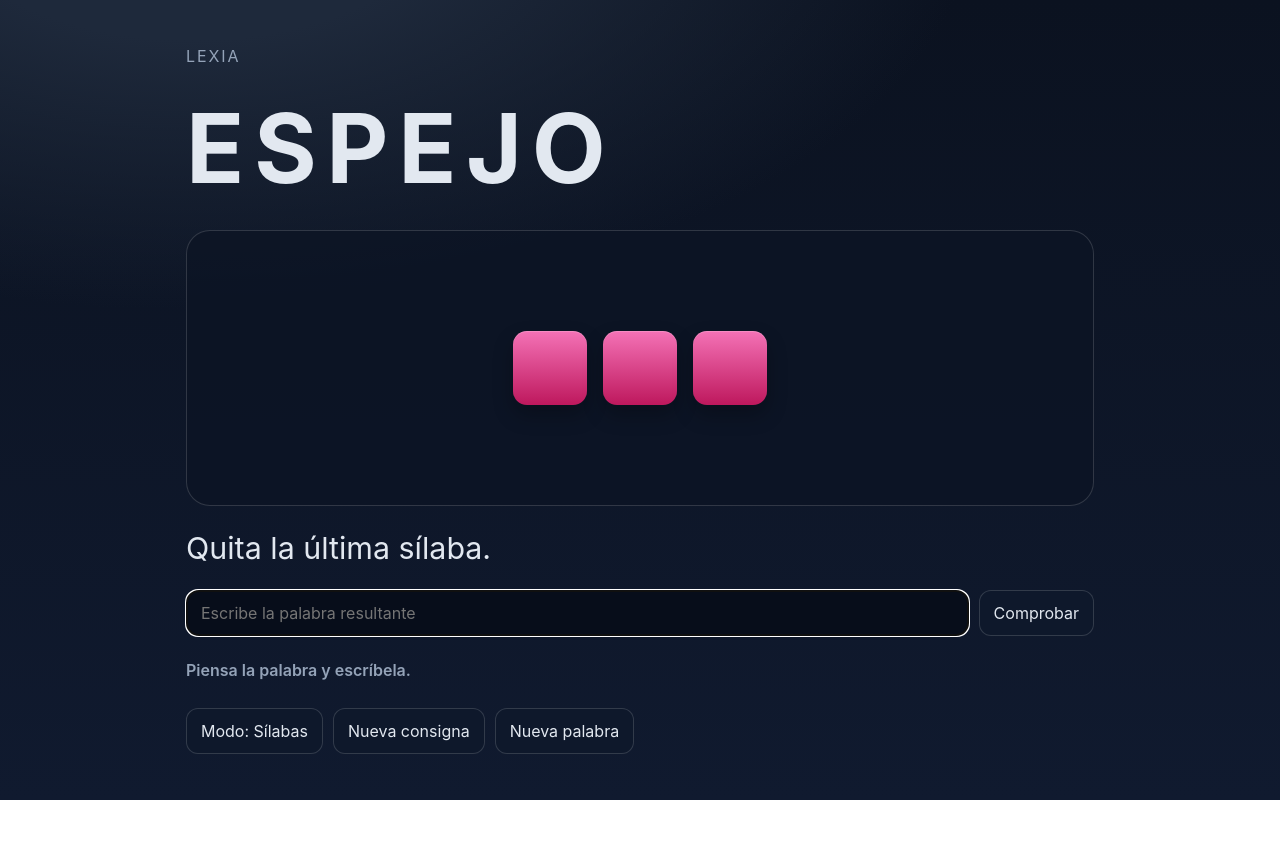
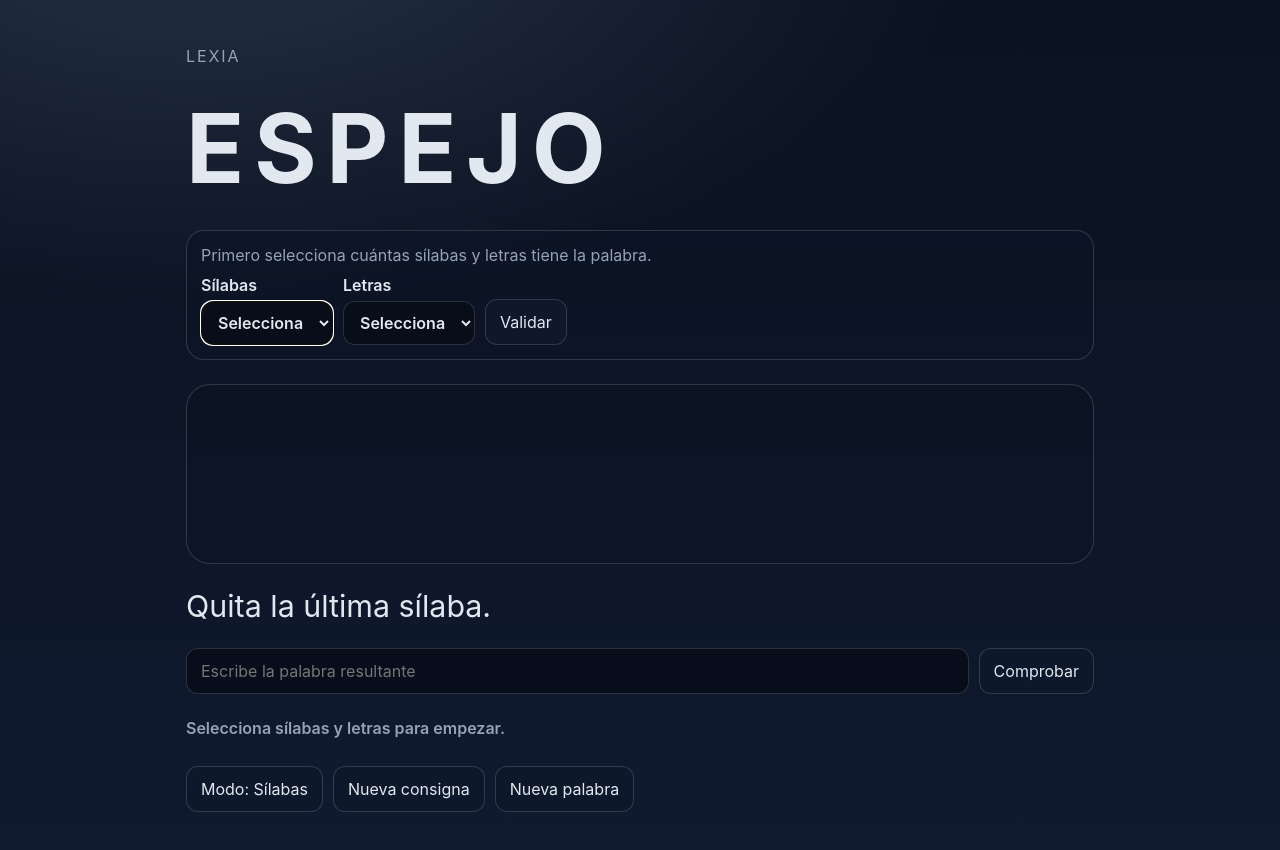
Before and after one commit to andrepane/juego, a plain HTML site: page index.html in a window 1280 px wide. Before the commit the page ends 800 px from the top, so only its background shows below. Drawn offline with Linux system fonts and the light colour scheme.

Commit message:
Añade selector inicial de sílabas y letras con validación

```diff
--- a/index.html
+++ b/index.html
@@ -10,6 +10,25 @@
   <main class="app" aria-label="Actividad metalingüística">
     <p class="eyebrow">LEXIA</p>
     <h1 id="word-display" class="word">TOMATE</h1>
+
+    <section id="setup-zone" class="setup-zone" aria-label="Selector inicial">
+      <p class="setup-title">Primero selecciona cuántas sílabas y letras tiene la palabra.</p>
+      <div class="setup-controls">
+        <label>
+          Sílabas
+          <select id="syllables-select">
+            <option value="">Selecciona</option>
+          </select>
+        </label>
+        <label>
+          Letras
+          <select id="letters-select">
+            <option value="">Selecciona</option>
+          </select>
+        </label>
+        <button id="setup-btn" type="button">Validar</button>
+      </div>
+    </section>
 
     <section class="tiles-zone" aria-label="Representación estructural">
       <div id="tiles" class="tiles"></div>
--- a/main.js
+++ b/main.js
@@ -9,6 +9,10 @@ const refs = {
   answerForm: document.querySelector('#answer-form'),
   answerInput: document.querySelector('#answer-input'),
   feedback: document.querySelector('#feedback'),
+  setupZone: document.querySelector('#setup-zone'),
+  syllablesSelect: document.querySelector('#syllables-select'),
+  lettersSelect: document.querySelector('#letters-select'),
+  setupBtn: document.querySelector('#setup-btn'),
   modeBtn: document.querySelector('#mode-btn'),
   nextBtn: document.querySelector('#next-btn'),
   wordBtn: document.querySelector('#word-btn')
@@ -17,8 +21,30 @@ const refs = {
 const state = {
   mode: 'syllables',
   word: 'TOMATE',
-  challenge: null
+  challenge: null,
+  setupDone: false
 };
+
+function expectedStructure() {
+  return {
+    syllables: engine.splitSyllables(state.word).length,
+    letters: state.word.length
+  };
+}
+
+function fillSetupSelectors() {
+  const limits = { syllables: 6, letters: 12 };
+  refs.syllablesSelect.innerHTML = '<option value="">Selecciona</option>';
+  refs.lettersSelect.innerHTML = '<option value="">Selecciona</option>';
+
+  for (let i = 1; i <= limits.syllables; i += 1) {
+    refs.syllablesSelect.insertAdjacentHTML('beforeend', `<option value="${i}">${i}</option>`);
+  }
+
+  for (let i = 1; i <= limits.letters; i += 1) {
+    refs.lettersSelect.insertAdjacentHTML('beforeend', `<option value="${i}">${i}</option>`);
+  }
+}
 
 function setFeedback(kind, text) {
   refs.feedback.className = `feedback ${kind}`;
@@ -26,6 +52,11 @@ function setFeedback(kind, text) {
 }
 
 function renderTiles() {
+  if (!state.setupDone) {
+    refs.tiles.innerHTML = '';
+    return;
+  }
+
   const total = state.mode === 'syllables'
     ? state.challenge.baseParts.length
     : state.word.length;
@@ -40,12 +71,16 @@ function renderTiles() {
 
 function loadChallenge() {
   state.challenge = engine.createChallenge(state.word, state.mode);
+  state.setupDone = false;
   refs.word.textContent = state.word;
   refs.instruction.textContent = state.challenge.instruction;
   refs.answerInput.value = '';
+  refs.syllablesSelect.value = '';
+  refs.lettersSelect.value = '';
+  refs.setupZone.classList.remove('shake');
   renderTiles();
-  setFeedback('idle', 'Piensa la palabra y escríbela.');
-  refs.answerInput.focus();
+  setFeedback('idle', 'Selecciona sílabas y letras para empezar.');
+  refs.syllablesSelect.focus();
 }
 
 function newWord() {
@@ -55,6 +90,14 @@ function newWord() {
 
 refs.answerForm.addEventListener('submit', (event) => {
   event.preventDefault();
+  if (!state.setupDone) {
+    setFeedback('error', 'Primero valida sílabas y letras.');
+    refs.setupZone.classList.remove('shake');
+    void refs.setupZone.offsetWidth;
+    refs.setupZone.classList.add('shake');
+    return;
+  }
+
   const answer = refs.answerInput.value;
 
   if (engine.isCorrect(state.challenge, answer)) {
@@ -71,6 +114,29 @@ refs.answerForm.addEventListener('submit', (event) => {
   refs.answerInput.select();
 });
 
+refs.setupBtn.addEventListener('click', () => {
+  const selectedSyllables = Number(refs.syllablesSelect.value);
+  const selectedLetters = Number(refs.lettersSelect.value);
+  const expected = expectedStructure();
+  const ok = selectedSyllables === expected.syllables && selectedLetters === expected.letters;
+
+  if (!ok) {
+    state.setupDone = false;
+    renderTiles();
+    setFeedback('error', 'No coincide. Revisa y vuelve a intentar.');
+    refs.setupZone.classList.remove('shake');
+    void refs.setupZone.offsetWidth;
+    refs.setupZone.classList.add('shake');
+    return;
+  }
+
+  state.setupDone = true;
+  refs.setupZone.classList.remove('shake');
+  renderTiles();
+  setFeedback('ok', '¡Correcto! Ahora resuelve la consigna.');
+  refs.answerInput.focus();
+});
+
 refs.modeBtn.addEventListener('click', () => {
   state.mode = state.mode === 'syllables' ? 'letters' : 'syllables';
   refs.modeBtn.textContent = state.mode === 'syllables' ? 'Modo: Sílabas' : 'Modo: Letras';
@@ -80,4 +146,5 @@ refs.modeBtn.addEventListener('click', () => {
 refs.nextBtn.addEventListener('click', loadChallenge);
 refs.wordBtn.addEventListener('click', newWord);
 
+fillSetupSelectors();
 newWord();
--- a/style.css
+++ b/style.css
@@ -31,6 +31,24 @@ body {
 }
 .eyebrow { margin: 0; color: var(--muted); letter-spacing: .12em; text-transform: uppercase; }
 .word { margin: 0; font-size: clamp(2.6rem, 10vw, 6rem); letter-spacing: 0.1em; }
+.setup-zone {
+  border: 1px solid var(--line);
+  border-radius: 18px;
+  padding: 14px;
+  background: rgba(12, 20, 37, 0.6);
+}
+.setup-title { margin: 0 0 10px; color: var(--muted); }
+.setup-controls { display: flex; flex-wrap: wrap; gap: 10px; align-items: end; }
+.setup-controls label { display: grid; gap: 6px; font-weight: 600; }
+.setup-controls select {
+  font: inherit;
+  border-radius: 12px;
+  border: 1px solid var(--line);
+  padding: 10px 12px;
+  background: rgba(7, 13, 25, 0.9);
+  color: var(--text);
+  min-width: 130px;
+}
 .tiles-zone {
   min-height: clamp(130px, 24vw, 180px);
   border: 1px solid var(--line);
@@ -79,7 +97,15 @@ button {
 .feedback.error { color: var(--error); }
 .controls { display: flex; gap: 10px; flex-wrap: wrap; }
 .pulse { animation: pulse .4s ease 0s 2; }
+.shake { animation: shake .35s ease; }
 @keyframes pulse { 50% { transform: scale(1.04); } }
+@keyframes shake {
+  0%, 100% { transform: translateX(0); }
+  20% { transform: translateX(-8px); }
+  40% { transform: translateX(8px); }
+  60% { transform: translateX(-6px); }
+  80% { transform: translateX(6px); }
+}
 
 @media (max-width: 680px) {
   .app { grid-template-rows: auto auto auto auto auto auto; }
```
